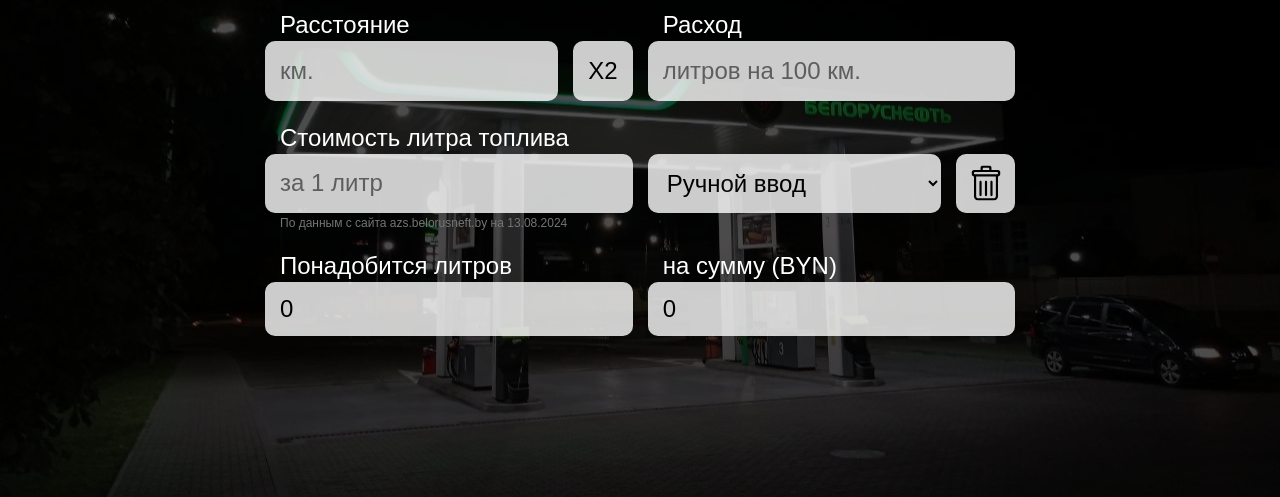
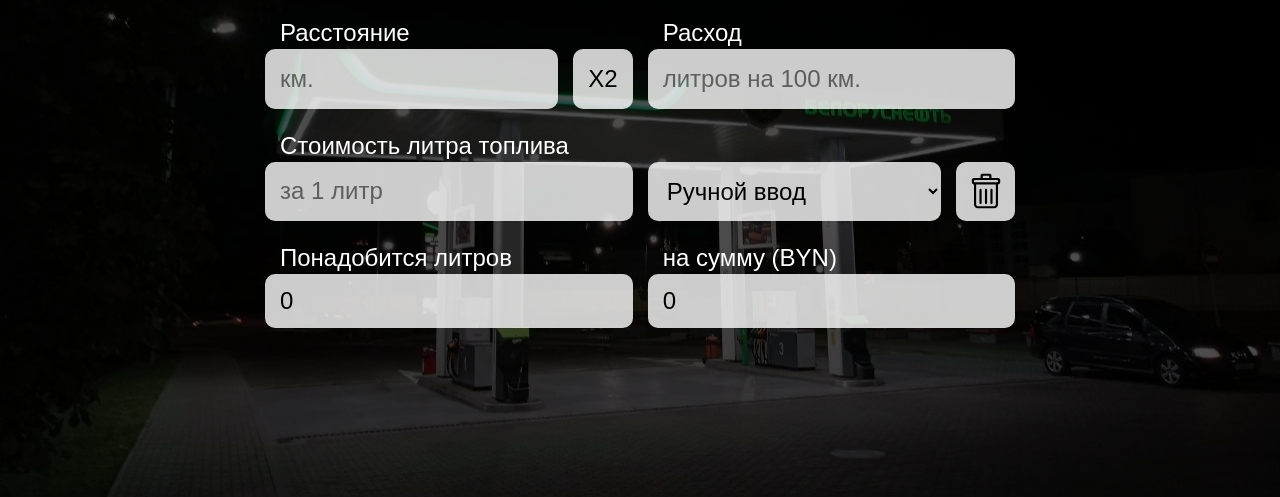
Before and after one commit to Catsker/Fuel-Calculator, a plain HTML site: page index.html in a window 1280 px wide. Shown: the part 261-758 px from the top of the page. Drawn offline with Linux system fonts and the light colour scheme.

Commit message:
Update index.html

```diff
--- a/index.html
+++ b/index.html
@@ -4,6 +4,7 @@
     <meta charset="UTF-8">
     <meta name="viewport" content="width=device-width, initial-scale=1.0">
     <link rel="stylesheet" href="css/style.css">
+    <link rel="manifest" href="manifest.json">
     <title>Калькулятор расхода топлива</title>
 </head>
 <body>
@@ -48,13 +49,14 @@
                             </g>
                         </svg>
                     </button>
-                    <p class="parsInfo gridLongTitle">По данным с сайта <a href="https://azs.belorusneft.by/sitebeloil/ru/center/azs/center/fuelandService/price/" target="_blank">azs.belorusneft.by</a> на <span id="getData">13.08.2024</span></p>
+                    <!-- <p class="parsInfo gridLongTitle">По данным с сайта <a href="https://azs.belorusneft.by/sitebeloil/ru/center/azs/center/fuelandService/price/" target="_blank">azs.belorusneft.by</a> на <span id="getData">13.08.2024</span></p> -->
 
                     <label for="#volume" class="gridTitle">Понадобится литров</label>
                     <label for="#cost" class="gridTitle gridTitleSwap2">на сумму (BYN)</label>
                     <output type="text" id="volume" class="gridItem volume" placeholder="Volume" name="volume">0</output>
                     <output type="text" id="cost" class="gridItem cost" placeholder="Price" name="cost">0</output>
                 </form>
+                <!-- <div style="width: 15px; aspect-ratio: 1/1; margin: 0 auto; background-color: red;"></div> -->
             </div>
         </div>
         <footer>
```
